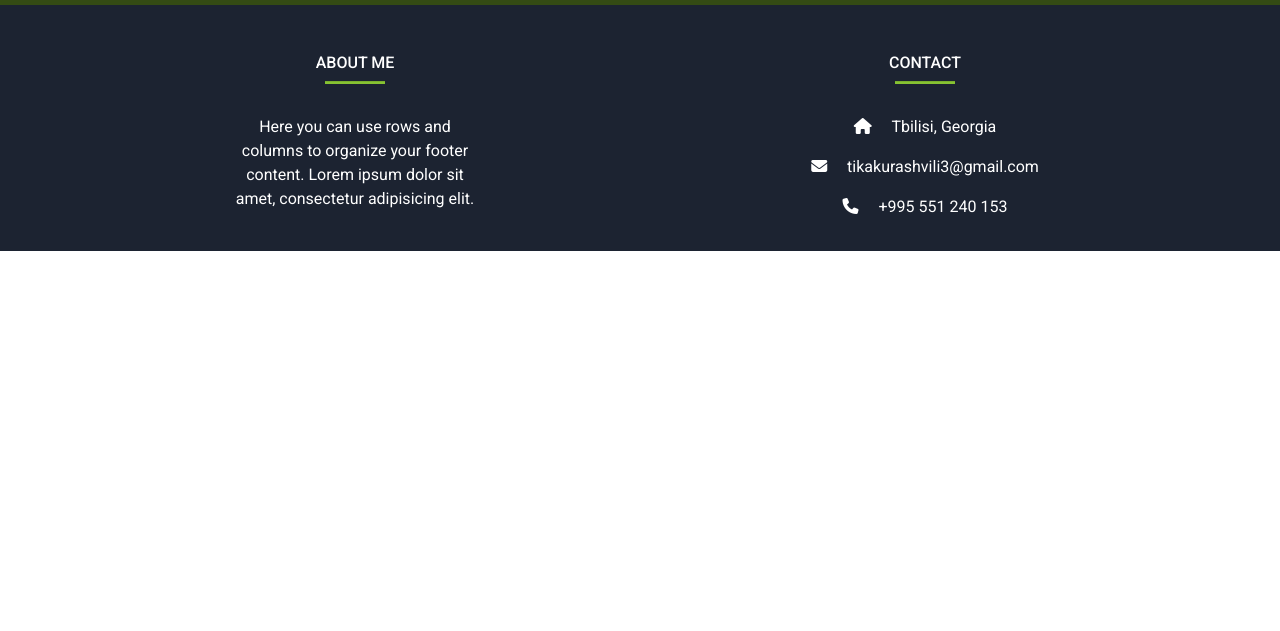
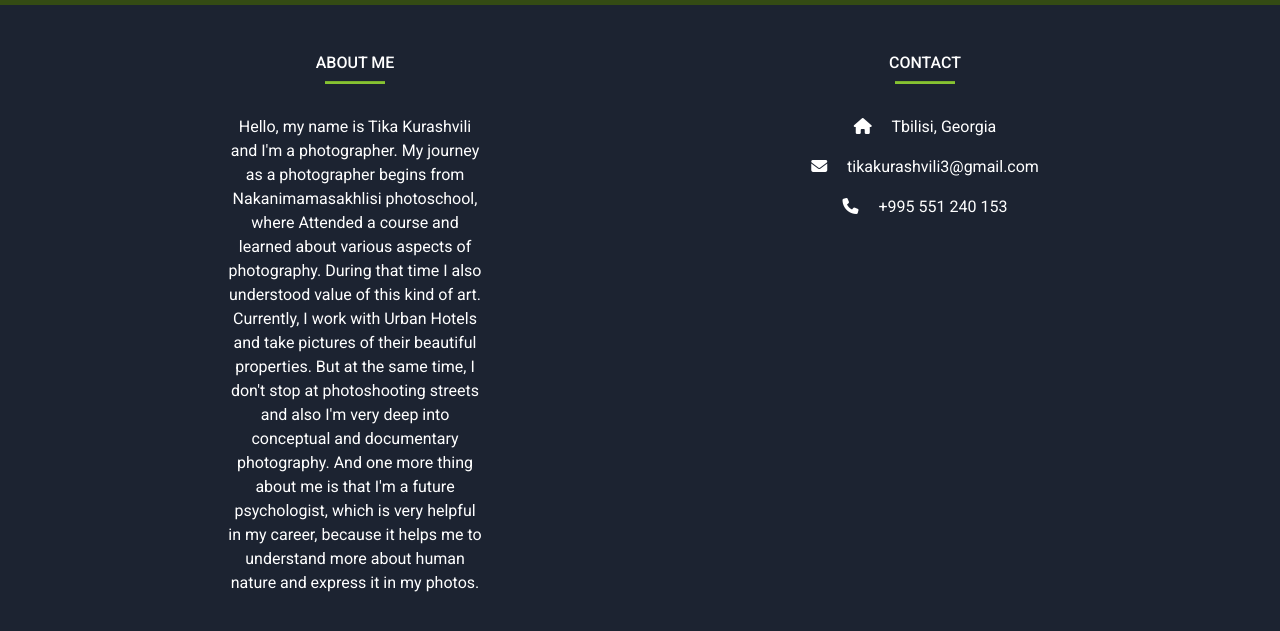
Before and after one commit to tikakurashvili/Portfolio, a plain HTML site: page index.html in a window 1280 px wide. Shown: the part 2094-2725 px from the top of the page. Before the commit the page ends 2345 px from the top, so only its background shows below. Drawn offline with nearby package versions, Linux system fonts and the light colour scheme.

Commit message:
UPDATED 1.0.3
UPDATED 1.0.3

```diff
--- a/index.html
+++ b/index.html
@@ -196,9 +196,9 @@
                 style="width: 60px; background-color: #86c232; height: 2px"
                 />
             <p>
-              Here you can use rows and columns to organize your footer
-              content. Lorem ipsum dolor sit amet, consectetur adipisicing
-              elit.
+              Hello, my name is Tika Kurashvili and I'm a photographer. My journey as a photographer begins from Nakanimamasakhlisi photoschool, where Attended a course and learned about various aspects of photography. During that time I also understood value of this kind of art.
+              Currently, I work with Urban Hotels and take pictures of their beautiful properties. But at the same time, I don't stop at photoshooting streets and also I'm very deep into conceptual and documentary photography.
+              And one more thing about me is that I'm a future psychologist, which is very helpful in my career, because it helps me to understand more about human nature and express it in my photos.
             </p>
           </div>
           <!-- Grid column -->
```
